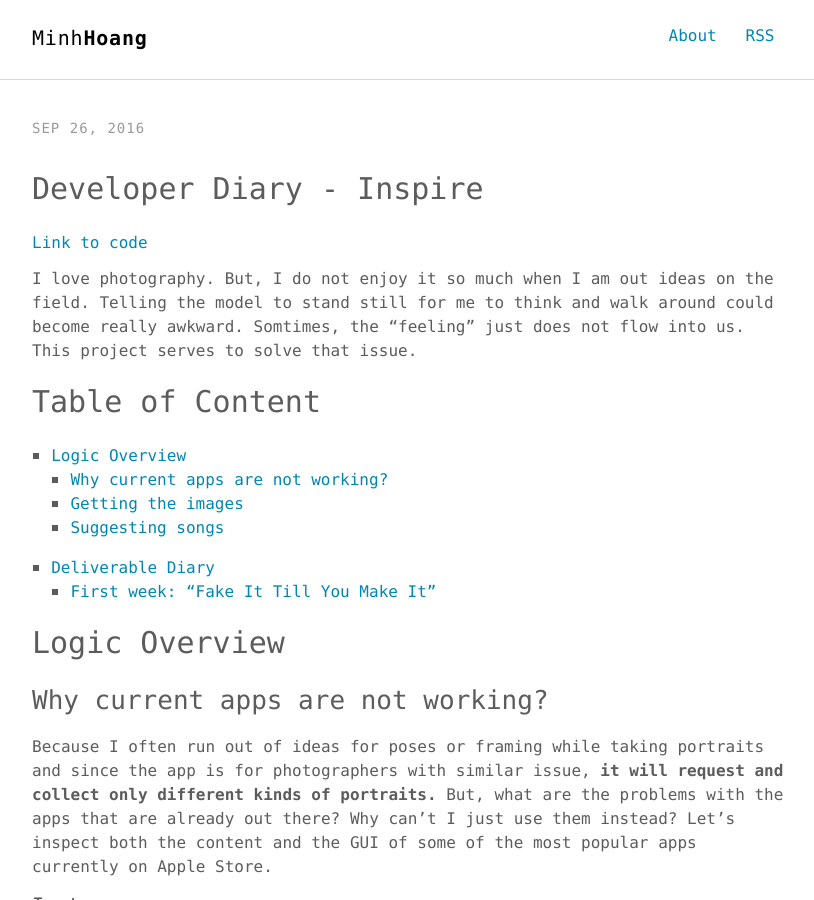
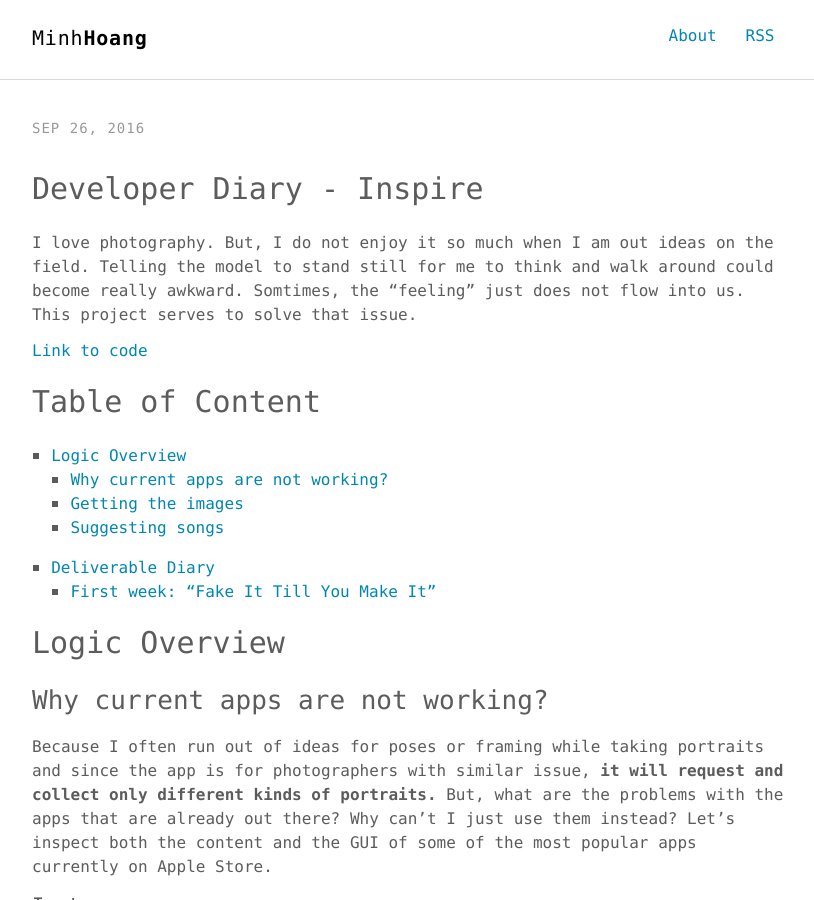
Before and after one commit to minhhoangtcu/minhhoangtcu.github.io, a Jekyll site: the page built from _posts/2016-09-26-inspire-developer-diary.md, in a window 1280 px wide and 900 px high. Shown: the whole window, without its empty margins (232-1046 px from the left). Built offline with Jekyll 4.4.1, drawn with Linux system fonts in a browser that asks for light colours.

Commit message:
put header before links

```diff
--- a/_posts/2016-09-26-inspire-developer-diary.md
+++ b/_posts/2016-09-26-inspire-developer-diary.md
@@ -6,9 +6,9 @@ description: "A diary keeping track of my development process with Inspire"
 keywords: "iOS, developer diary, inspire, image, song"
 ---
 
+I love photography. But, I do not enjoy it so much when I am out ideas on the field. Telling the model to stand still for me to think and walk around could become really awkward. Somtimes, the "feeling" just does not flow into us. This project serves to solve that issue.
+
 [Link to code](https://github.com/minhhoangtcu/Inspire)
-
-I love photography. But, I do not enjoy it so much when I am out ideas on the field. Telling the model to stand still for me to think and walk around could become really awkward. Somtimes, the "feeling" just does not flow into us. This project serves to solve that issue.
 
 # Table of Content
 1. [Logic Overview](#logic-overview)
```
Also changed, not shown: _posts/2016-10-03-tweets-of-joy-and-fury-2016.md (+3 -2 lines).
